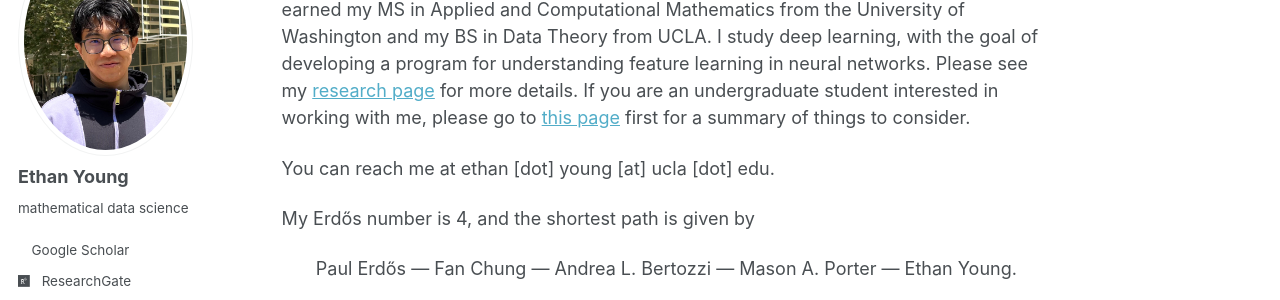
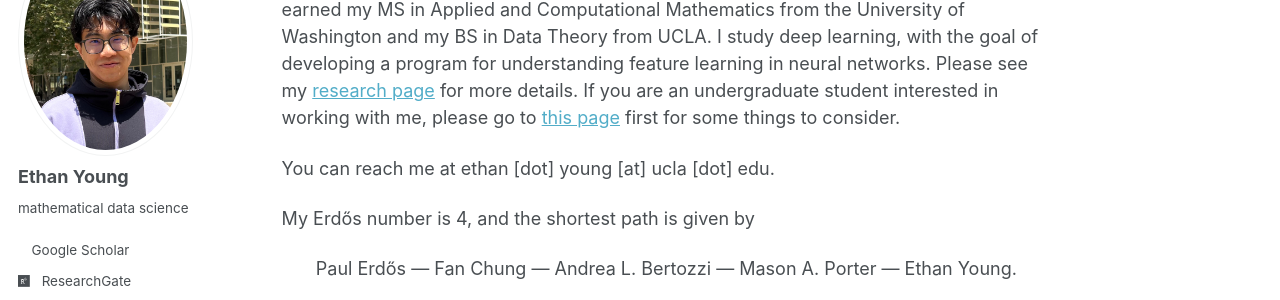
Before and after one commit to ethanjyoung/ethanjyoung.github.io, a Jekyll site: the page built from _pages/about.md, in a window 1280 px wide. Shown: the part 174-474 px from the top of the page. Built offline with Jekyll 4.4.1, drawn with Linux system fonts in a browser that asks for light colours; a style sheet for code colours, icons or effects is not loaded.

Commit message:
Revise text in about.md for improved clarity
Updated wording in the about page for clarity.

```diff
--- a/_pages/about.md
+++ b/_pages/about.md
@@ -8,7 +8,7 @@ redirect_from:
   - /about.html
 ---
 
-I am a second-year PhD student in the [Department of Statistics & Data Science](https://statistics.ucla.edu/) at [UCLA](https://www.ucla.edu/). I earned my MS in Applied and Computational Mathematics from the University of Washington and my BS in Data Theory from UCLA. I study deep learning, with the goal of developing a program for understanding feature learning in neural networks. Please see my [research page](https://ethanjyoung.github.io/research/) for more details. If you are an undergraduate student interested in working with me, please go to [this page](https://ethanjyoung.github.io/people/) first for a summary of things to consider.
+I am a second-year PhD student in the [Department of Statistics & Data Science](https://statistics.ucla.edu/) at [UCLA](https://www.ucla.edu/). I earned my MS in Applied and Computational Mathematics from the University of Washington and my BS in Data Theory from UCLA. I study deep learning, with the goal of developing a program for understanding feature learning in neural networks. Please see my [research page](https://ethanjyoung.github.io/research/) for more details. If you are an undergraduate student interested in working with me, please go to [this page](https://ethanjyoung.github.io/people/) first for some things to consider.
 
 You can reach me at ethan \[dot\] young \[at\] ucla \[dot\] edu.
 
```
